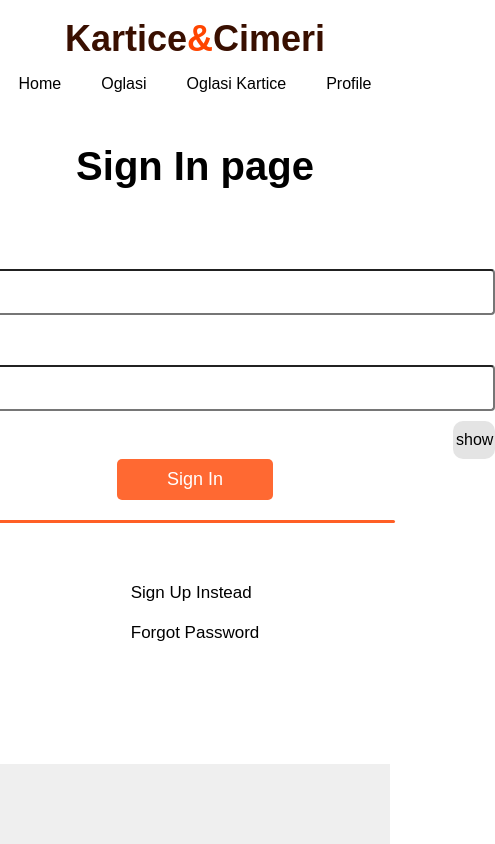
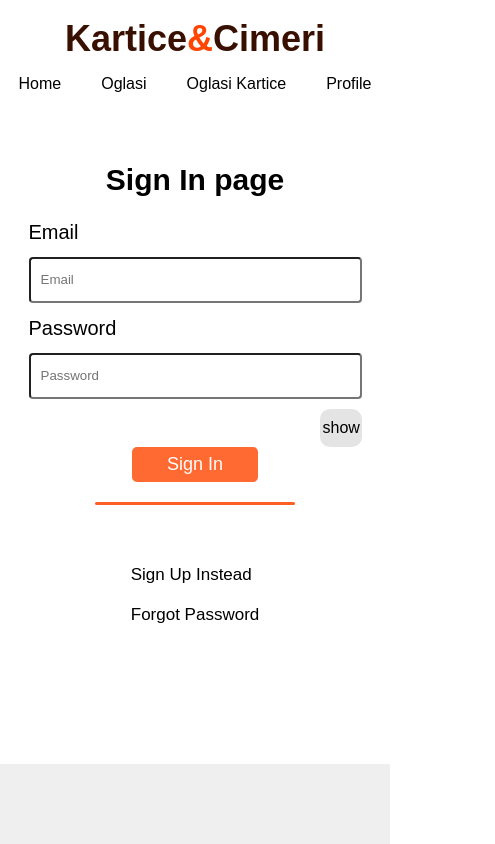
Before and after one commit to jocamax/KarticeiCimeri, a React (Create React App) app: page /sign-in in a window 390 px wide. Shown: the whole page, 495 px wide, since content can reach past the window. Built offline with nearby package versions, Linux system fonts and the light colour scheme.

Commit message:
Responsive Sign In and Sign Out form

```diff
--- a/src/index.css
+++ b/src/index.css
@@ -230,6 +230,8 @@ a{
 
 
 /* Sign In / Sign Up*/
+
+
 .signInHeading{
     font-size: 40px;
     margin: 5px;
@@ -266,7 +268,6 @@ a{
     padding: 10px;
     margin: 10px 0;
 }
-
 
 
 .passwordChangeBtn{
@@ -325,6 +326,32 @@ a{
     border-radius: 3px;
     width: 400px;
 }
+
+
+@media(max-width:750px){
+
+    .signInHeading{
+        font-size: 30px;
+        margin: 5px;
+        margin-bottom: 20px;
+    }
+
+    .signInForm{
+        display: flex;
+        flex-direction: column;
+        width: 90%;
+    }
+    .signInBtn{
+        align-self: center;
+        padding: 7px 35px;
+
+
+    }
+    .hr{
+        width: 200px;
+    }
+    }
+
 
 /* Napravi Oglas */
 
@@ -596,6 +623,8 @@ input[type="file"] {
         justify-content: center;
         gap: 1px;
     }
+
+
 }
 
 @media(max-width: 564px){
```
